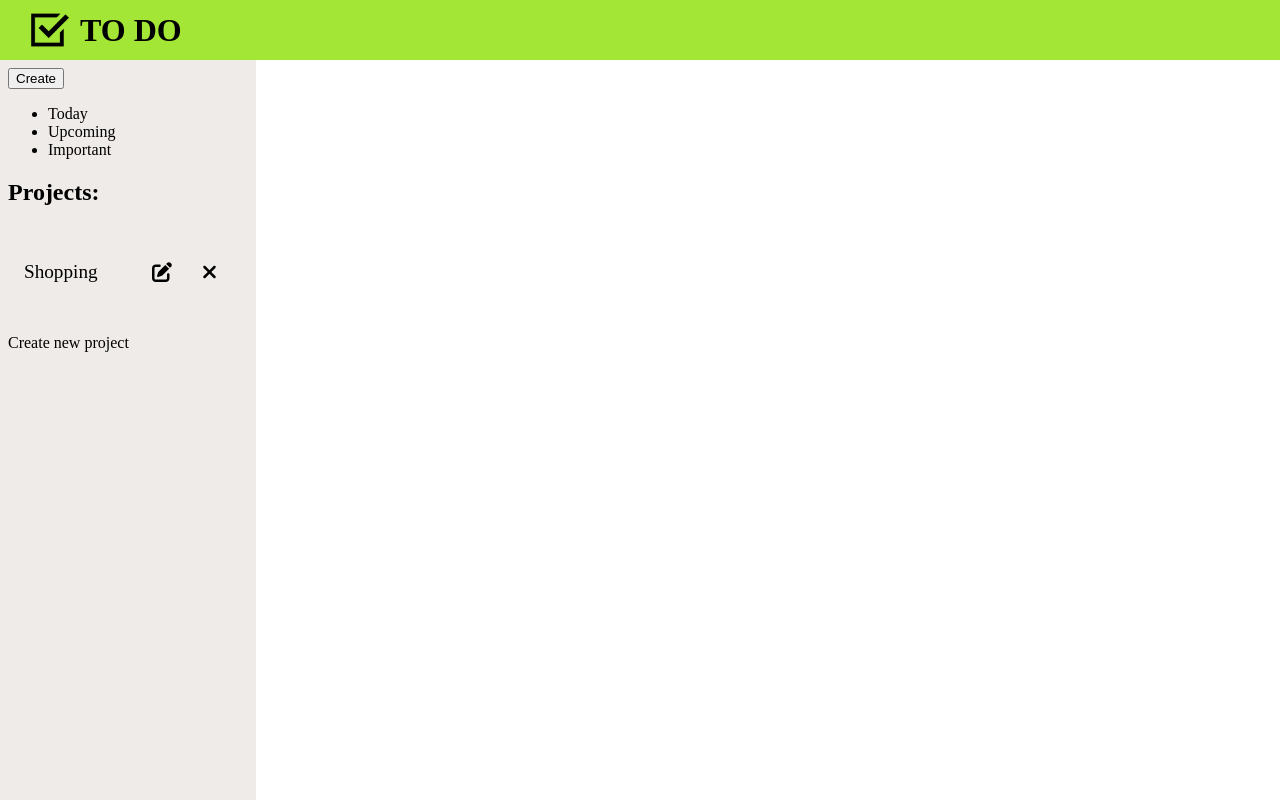
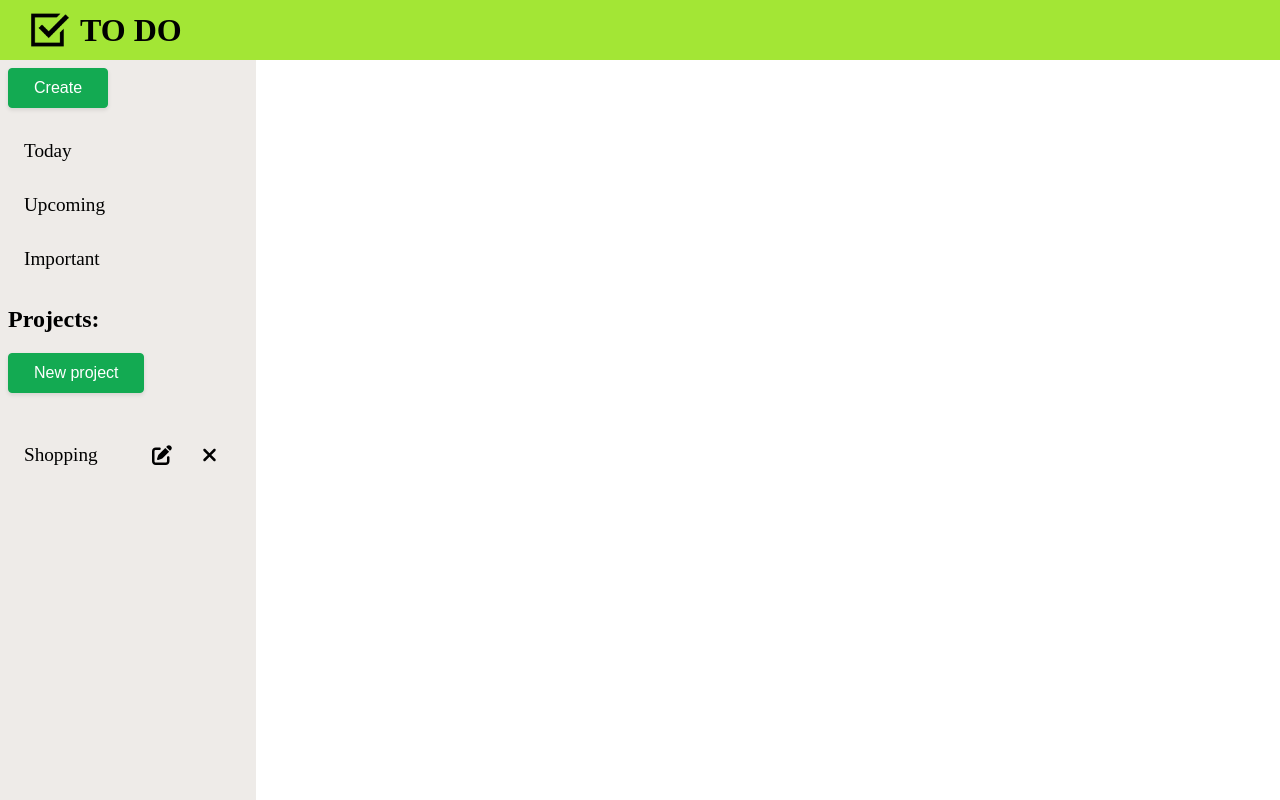
Before and after one commit to comradeazizs/todo-list, a website built with webpack: page src/template.html in a window 1280 px wide. Built offline with nearby package versions, Linux system fonts and the light colour scheme.

Commit message:
add style to navbar

```diff
--- a/src/dom-functions.js
+++ b/src/dom-functions.js
@@ -58,6 +58,15 @@ export function createNavbar() {
   projectHeader.textContent = "Projects: ";
   navbar.appendChild(projectHeader);
 
+  const createProject = document.createElement("button");
+  createProject.classList.add("create-project");
+  createProject.textContent = "New project";
+  createProject.addEventListener("click", (e) => {
+    e.preventDefault();
+    createProjectDialog.showModal();
+  });
+
+  navbar.appendChild(createProject);
 
   const projectsUl = document.createElement("ul");
   projectsUl.id = "projects-ul";
@@ -74,15 +83,6 @@ export function createNavbar() {
   });
   navbar.appendChild(projectsUl);
 
-  const createProject = document.createElement("div");
-  createProject.classList.add("create-project");
-  createProject.textContent = "Create new project";
-  createProject.addEventListener("click", (e) => {
-    e.preventDefault();
-    createProjectDialog.showModal();
-  });
-
-  navbar.appendChild(createProject);
 
   return navbar;
 };
@@ -156,10 +156,7 @@ export function showActiveProjectTodos() {
       }
       document.getElementById("change-priority-select").value = todo.priority;
 
-
-
       changeTodoDialog.showModal();
-
     });
     icons.appendChild(penIcon);
 
--- a/src/style.css
+++ b/src/style.css
@@ -34,6 +34,35 @@ body {
   margin-left: 20px;
 }
 
+/* button */
+.todo-create,
+.create-project {
+  background-color: #13aa52;
+  border: 1px solid #13aa52;
+  border-radius: 4px;
+  box-shadow: rgba(0, 0, 0, .1) 0 2px 4px 0;
+  box-sizing: border-box;
+  color: #fff;
+  cursor: pointer;
+  font-size: 16px;
+  font-weight: 400;
+  outline: none;
+  outline: 0;
+  padding: 10px 25px;
+  text-align: center;
+  transform: translateY(0);
+  transition: transform 150ms, box-shadow 150ms;
+  user-select: none;
+  -webkit-user-select: none;
+  touch-action: manipulation;
+}
+
+.todo-create:hover,
+.create-project:hover {
+  box-shadow: rgba(0, 0, 0, .15) 0 3px 9px 0;
+  transform: translateY(-2px);
+}
+
 #navbar {
   padding: 0.5rem;
   width: max(250px, 20vw);
@@ -46,8 +75,28 @@ body {
   display: inline;
 }
 
+#primary-ul>li {
+  list-style-type: none;
+  padding: 1rem;
+  cursor: pointer;
+  font-size: 1.2rem;
+}
+
+#primary-ul>li:hover {
+  background-color: rgb(193, 196, 195);
+  border-radius: 5px;
+}
+
+#primary-ul,
 #projects-ul {
   padding: 0;
+}
+
+#projects-ul {
+  max-height: calc(100vh - 420px);
+  overflow: hidden;
+  overflow-y: overlay;
+  margin-bottom: 0;
 }
 
 #projects-ul>li {
```
Also changed, not shown: dist/index.html, dist/main.js.
